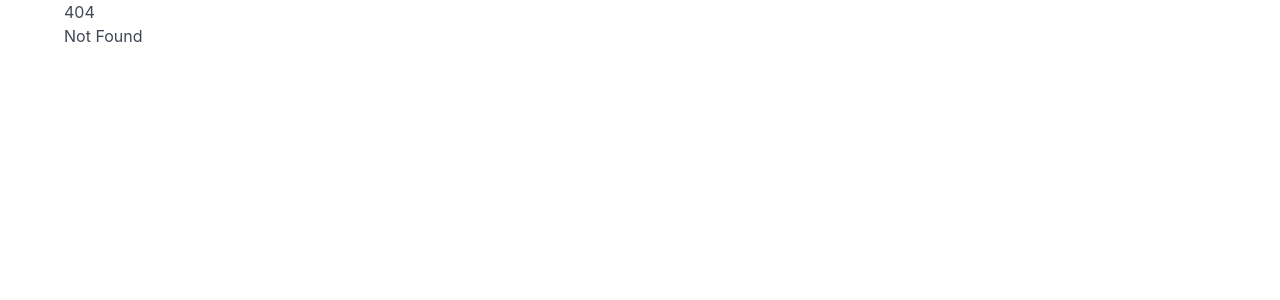
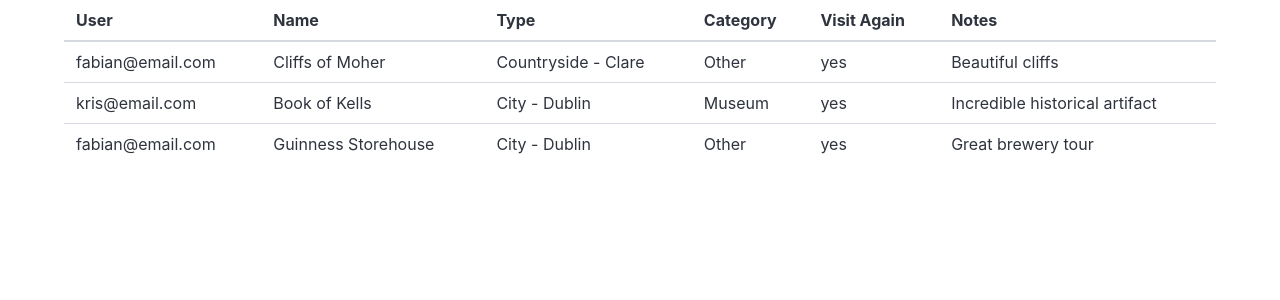
Before and after one commit to OpinionatedHeron/assignment2_placemarkapp, a SvelteKit app in the folder placemark-svelte/: page /report in a window 1280 px wide. Before the commit this address had no page. Shown: the top 300 px of the page. Built offline with nearby package versions, Linux system fonts and the light colour scheme.

Commit message:
Added location list report

```diff
--- /dev/null
+++ b/placemark-svelte/src/lib/ui/LocationList.svelte
@@ -0,0 +1,70 @@
+<script lang="ts">
+  export let locations = [
+    {
+      name: "Cliffs of Moher",
+      type: "Countryside - Clare",
+      user: "fabian@email.com",
+      category: "Other",
+      visit: "yes",
+      notes: "Beautiful cliffs",
+      lat: "52.161290",
+      lng: "-7.51540"
+    },
+    {
+      name: "Book of Kells",
+      type: "City - Dublin",
+      user: "kris@email.com",
+      category: "Museum",
+      visit: "yes",
+      notes: "Incredible historical artifact",
+      lat: "52.161290",
+      lng: "-7.51540"
+    },
+    {
+      name: "Guinness Storehouse",
+      type: "City - Dublin",
+      user: "fabian@email.com",
+      category: "Other",
+      visit: "yes",
+      notes: "Great brewery tour",
+      lat: "52.161290",
+      lng: "-7.51540"
+    }
+  ];
+</script>
+
+<table class="table is-fullwidth">
+  <thead>
+    <tr>
+      <th>User</th>
+      <th>Name</th>
+      <th>Type</th>
+      <th>Category</th>
+      <th>Visit Again</th>
+      <th>Notes</th>
+    </tr>
+  </thead>
+  <tbody>
+    {#each locations as location}
+      <tr>
+        <td>
+          {location.user}
+        </td>
+        <td>
+          {location.name}
+        </td><td>
+          {location.type}
+        </td>
+        <td>
+          {location.category}
+        </td>
+        <td>
+          {location.visit}
+        </td>
+        <td>
+          {location.notes}
+        </td>
+      </tr>
+    {/each}
+  </tbody>
+</table>
--- /dev/null
+++ b/placemark-svelte/src/routes/report/+page.svelte
@@ -0,0 +1,5 @@
+<script lang="ts">
+  import LocationList from "$lib/ui/LocationList.svelte";
+</script>
+
+<LocationList />
```
Also changed, not shown: placemark-svelte/src/routes/location/LocationForm.svelte (+5 -5 lines).
